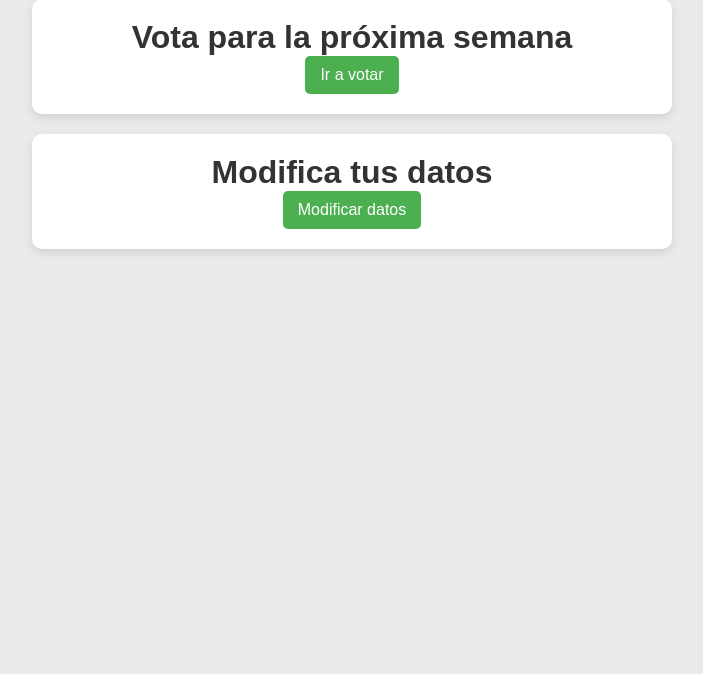
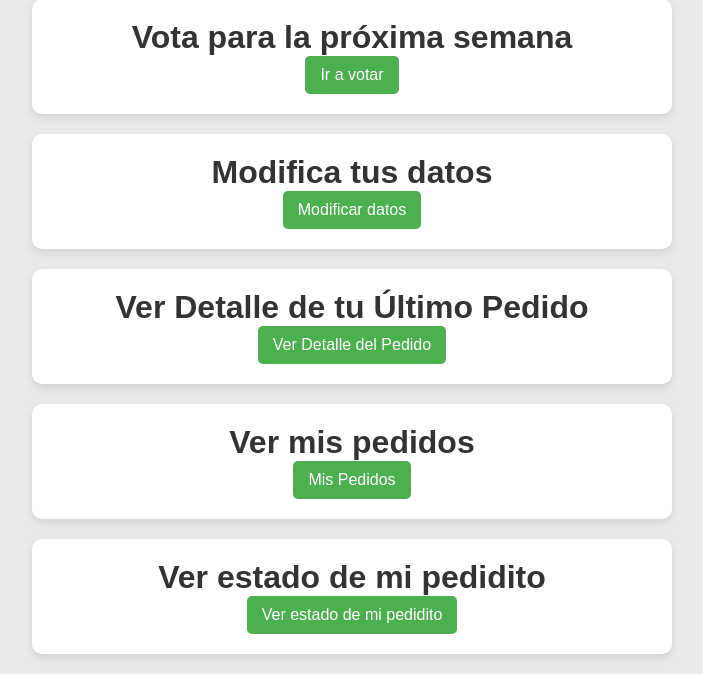
Before and after one commit to daigopez/GRUPO1_F, a Django app: page /iniciada/ in a window 1280 px wide. Shown: the part 843-1517 px from the top of the page, without its empty margins (288-991 px from the left). Before the commit the page ends 1096 px from the top, so only its background shows below. Run offline with Django 5.2, Linux system fonts and the light colour scheme; a user stored in the database is signed in; tables that the repository leaves empty hold one stand-in row (values such as "Sample post"); some libraries are stand-ins or nearby versions.

Commit message:
Estado_de_pedidos
se agrega el estado de pedidos, se pone un boton en index con los pedidos ya hechos, con el ultimo pedido, etc

```diff
--- a/comercio/templates/comercio/lista_pedidos.html
+++ b/comercio/templates/comercio/lista_pedidos.html
@@ -80,6 +80,9 @@
                 <td data-label="Total">${{ pedido_info.total }}</td>
                 <td data-label="Estado de Pago">{{ pedido_info.pedido.pagado|yesno:"Pagado,Pendiente" }}</td>
                 <td data-label="Fecha del Pedido">{{ pedido_info.pedido.fecha_pedido }}</td>
+                <td data-label="Acciones">
+                    <a href="{% url 'actualizar_estado_pedido' pedido_info.pedido.id %}">Actualizar Estado</a>
+                </td>
             </tr>
             <tr>
                 <td colspan="6" style="padding: 0;">
--- a/comercio/templates/index.html
+++ b/comercio/templates/index.html
@@ -7,62 +7,62 @@
     <title>Platos Congelados</title>
     <style>
         body {
-            background-color: #f0f0f0; /* Cambia este color por el que desees */
+            background-color: #f0f0f0;
             font-family: Arial, sans-serif;
-            margin: 0; /* Eliminar márgenes predeterminados del body */
+            margin: 0;
         }
         .navbar {
-            background-color: rgba(255, 158, 27, 0.8); /* Color de la navbar semitransparente */
+            background-color: rgba(255, 158, 27, 0.8);
             padding: 15px;
             display: flex;
-            align-items: center; /* Alinear verticalmente */
+            align-items: center;
         }
         .navbar ul {
-            list-style-type: none; /* Eliminar puntos de la lista */
+            list-style-type: none;
             margin: 0;
             padding: 0;
-            display: flex; /* Usar flexbox para alinear elementos */
-            flex-grow: 1; /* Hacer que la lista ocupe el espacio disponible */
-            justify-content: flex-end; /* Alinear a la derecha */
+            display: flex;
+            flex-grow: 1;
+            justify-content: flex-end;
         }
         .navbar li {
-            margin: 0 15px; /* Espaciado entre elementos de la lista */
+            margin: 0 15px;
         }
         .navbar a {
-            color: white; /* Color del texto */
-            text-decoration: none; /* Sin subrayado */
-            padding: 10px; /* Espaciado interno */
-            transition: background-color 0.3s; /* Transición suave */
+            color: white;
+            text-decoration: none;
+            padding: 10px;
+            transition: background-color 0.3s;
         }
         .navbar a:hover {
-            background-color: #e65c00; /* Color al pasar el mouse */
+            background-color: #e65c00;
         }
         .container {
-            background-color: white; /* Fondo blanco */
+            background-color: white;
             border-radius: 10px;
             box-shadow: 0 4px 8px rgba(0, 0, 0, 0.1);
             padding: 20px;
-            max-width: 800px; /* Ancho máximo */
-            margin: 20px auto; /* Espacio entre el contenedor y el borde superior */
-            text-align: center; /* Centrar texto */
+            max-width: 800px;
+            margin: 20px auto;
+            text-align: center;
         }
         h1 {
-            color: #333; /* Color del texto del título */
-            margin: 0; /* Eliminar margen superior del h1 */
+            color: #333;
+            margin: 0;
         }
         .btn {
-            background-color: #4CAF50; /* Verde */
+            background-color: #4CAF50;
             color: white;
             padding: 10px 15px;
             border: none;
-            border-radius: 5px; /* Bordes redondeados */
-            text-decoration: none; /* Sin subrayado */
+            border-radius: 5px;
+            text-decoration: none;
             cursor: pointer;
-            display: inline-block; /* Asegurar que el botón ocupe solo el espacio necesario */
-            transition: background-color 0.3s; /* Transición suave */
+            display: inline-block;
+            transition: background-color 0.3s;
         }
         .btn:hover {
-            background-color: #45a049; /* Verde más oscuro */
+            background-color: #45a049;
         }
     </style>
 </head>
@@ -113,5 +113,34 @@
         <a href="{% url 'modificar_datos' %}" class="btn">Modificar datos</a>
     </div>
 
+    {% if user.is_authenticated %}
+    <div class="container mt-5">
+        <h1>Ver Detalle de tu Último Pedido</h1>
+        {% with ultimo_pedido=user.pedidos.last %}
+            {% if ultimo_pedido %}
+                <a href="{% url 'ver_detalle_pedido' ultimo_pedido.id %}" class="btn">Ver Detalle del Pedido</a>
+            {% else %}
+                <p>No tienes pedidos registrados.</p>
+            {% endif %}
+        {% endwith %}
+    </div>
+    {% endif %}
+
+    <div class="container mt-5">
+        <h1>Ver mis pedidos</h1>
+        <a href="{% url 'mis_pedidos' %}" class="btn">Mis Pedidos</a>
+    </div>
+
+    <div class="container mt-5">
+        <h1>Ver estado de mi pedidito</h1>
+        {% with ultimo_pedido=user.pedidos.last %}
+            {% if ultimo_pedido %}
+                <a href="/pedidos/detalle/{{ ultimo_pedido.id }}/" class="btn">Ver estado de mi pedidito</a>
+            {% else %}
+                <p>No tienes pedidos registrados.</p>
+            {% endif %}
+        {% endwith %}
+    </div>
+
 </body>
 </html>
--- a/comercio/urls.py
+++ b/comercio/urls.py
@@ -1,6 +1,11 @@
 from django.urls import path
 from . import views
 from .views import (
+    # Estado de pedidos
+    actualizar_estado_pedido,
+    crear_pedido,
+    mis_pedidos,
+    # Fin estado de pedidos
     plato_list,
     plato_create,
     plato_update,
@@ -9,6 +14,9 @@ from .views import (
     pagina_venta,
     comprar_plato,
     editar_encuesta,
+    # Vista usuario estado pedidos
+    ver_detalle_pedido,
+    # FIn vista usuario estado pedidos
     visualizacion_encuestas,
     agregar_al_carrito,
     restar_del_carrito,
@@ -60,4 +68,16 @@ urlpatterns = [
     # Vista pedidos admin
 
     path('pedidos/', lista_pedidos, name='lista_pedidos'),
+
+    path('pedidos/actualizar/<int:pedido_id>/', actualizar_estado_pedido, name='actualizar_estado_pedido'),
+    # Vista pedidos usuario
+    path('pedidos/detalle/<int:pedido_id>/', ver_detalle_pedido, name='ver_detalle_pedido'),
+
+
+
+    path('mis_pedidos/', mis_pedidos, name='mis_pedidos'),
+
+
+    path('crear_pedido/', crear_pedido, name='crear_pedido'),
+
 ]
--- a/comercio/views.py
+++ b/comercio/views.py
@@ -5,7 +5,7 @@ from django.contrib.auth.models import User
 from django.contrib.auth import login, logout, authenticate
 from django.db import IntegrityError
 from .models import DetallePedido, Pedido, Plato, Encuesta, Carrito, ItemCarrito, PlatoSemanal, Voto
-from .forms import PagoForm, PlatoForm, EncuestaForm, PlatoSemanalForm, RegistroForm, UserUpdateForm
+from .forms import EstadoPedidoForm, PagoForm, PlatoForm, EncuestaForm, PlatoSemanalForm, RegistroForm, UserUpdateForm
 from django.contrib import messages
 from django.contrib.auth.decorators import login_required, permission_required, user_passes_test
 
@@ -302,15 +302,16 @@ def pago(request):
             direccion_envio = form.cleaned_data['direccion_envio']
             hora_entrega = form.cleaned_data['hora_entrega']
 
-            # Crear el pedido
+            # Crear el pedido y asociarlo al usuario
             pedido = Pedido.objects.create(
+                usuario=request.user,  # Asociar el pedido al usuario actual
                 carrito=carrito,
                 direccion_envio=direccion_envio,
                 hora_entrega=hora_entrega,
                 pagado=True  # Asumimos que el pago se ha realizado
             )
 
-            # Guardar los detalles del pedido antes de limpiar el carrito
+            # Guardar los detalles del pedido
             for item in carrito.itemcarrito_set.all():
                 DetallePedido.objects.create(
                     pedido=pedido,
@@ -333,8 +334,8 @@ def pago(request):
 @login_required
 def confirmacion_pedido(request, pedido_id):
     pedido = get_object_or_404(Pedido, id=pedido_id)
-    return render(request, 'comercio/confirmacion_pedido.html', {'pedido': pedido})
-
+#    return render(request, 'comercio/confirmacion_pedido.html', {'pedido': pedido})
+    return redirect(f'/pedidos/detalle/{pedido_id}/')
 
 # Vista de pedidos para el admin
 
@@ -357,8 +358,91 @@ def lista_pedidos(request):
 
     return render(request, 'comercio/lista_pedidos.html', {'pedidos_info': pedidos_info})
 
-#### Vista admin para ver lista de pedidos:
 
-##
 
-######### Almacenar la info de lo que se está comprando
+
+#### Estado de pedidos:
+
+@login_required
+@user_passes_test(es_administrador)
+def actualizar_estado_pedido(request, pedido_id):
+    pedido = get_object_or_404(Pedido, id=pedido_id)
+    if request.method == 'POST':
+        form = EstadoPedidoForm(request.POST, instance=pedido)
+        if form.is_valid():
+            form.save()
+            messages.success(request, 'Estado del pedido actualizado con éxito.')
+            return redirect('lista_pedidos')
+    else:
+        form = EstadoPedidoForm(instance=pedido)
+
+    return render(request, 'comercio/actualizar_estado_pedido.html', {'form': form, 'pedido': pedido})
+
+
+###### Vista pedidos por usuario:
+
+def ver_detalle_pedido(request, pedido_id):
+    pedido = Pedido.objects.get(id=pedido_id)
+    detalles = pedido.detalles.all()  # Obtiene los detalles del pedido
+    return render(request, 'detalle_pedido.html', {'pedido': pedido, 'detalles': detalles})
+
+# vista para el usuario
+# views.py
+from django.shortcuts import render
+from .models import Pedido
+
+def mis_pedidos(request):
+    if request.user.is_authenticated:
+        pedidos = request.user.pedidos.all()  # Obtiene todos los pedidos del usuario
+    else:
+        pedidos = []  # Si no está autenticado, no hay pedidos
+
+    return render(request, 'mis_pedidos.html', {'pedidos': pedidos})
+
+
+#Crear pedidos:
+
+from django.shortcuts import render, redirect
+from .models import Pedido, DetallePedido, Carrito
+from .forms import PedidoForm
+
+def crear_pedido(request):
+    if request.method == 'POST':
+        form = PedidoForm(request.POST)
+        if form.is_valid():
+            # Obtener datos del formulario
+            direccion_envio = form.cleaned_data['direccion_envio']
+            hora_entrega = form.cleaned_data['hora_entrega']
+
+            # Obtener el carrito del usuario autenticado
+            carrito = Carrito.objects.get(user=request.user)  # Asumiendo que hay un carrito por usuario
+
+            # Crear el nuevo pedido asociado al usuario
+            nuevo_pedido = Pedido(
+                usuario=request.user,  # Asociar el pedido al usuario actual
+                carrito=carrito,
+                direccion_envio=direccion_envio,
+                hora_entrega=hora_entrega
+            )
+            nuevo_pedido.save()
+
+            # Agregar detalles al pedido (supongamos que ya tienes platos en el carrito)
+            for item in carrito.itemcarrito_set.all():  # Recorre los items del carrito
+                DetallePedido.objects.create(
+                    pedido=nuevo_pedido,
+                    plato=item.plato,
+                    cantidad=item.cantidad,
+                    precio_unitario=item.plato.precio,
+                    subtotal=item.cantidad * item.plato.precio
+                )
+
+            # Opcional: Vaciar el carrito después de crear el pedido
+            carrito.platos.clear()
+
+            # Redirigir a la lista de pedidos
+            return redirect('mis_pedidos')  # Nombre de la URL para ver los pedidos
+
+    else:
+        form = PedidoForm()
+
+    return render(request, 'crear_pedido.html', {'form': form})
```
Also changed, not shown: comercio/forms.py (+18 -1 lines), comercio/models.py (+15 -18 lines), comercio/templates/comercio/actualizar_estado_pedido.html (added, +17 -0 lines), comercio/templates/comercio/detalle_pedido.html (added, +22 -0 lines), comercio/templates/crear_pedido.html (added, +17 -0 lines), comercio/templates/detalle_pedido.html (added, +22 -0 lines), comercio/templates/mis_pedidos.html (added, +41 -0 lines), comercio/migrations/0016_pedido_estado.py (added), comercio/migrations/0017_pedido_usuario.py (added), comercio/migrations/0018_alter_pedido_usuario.py (added).
